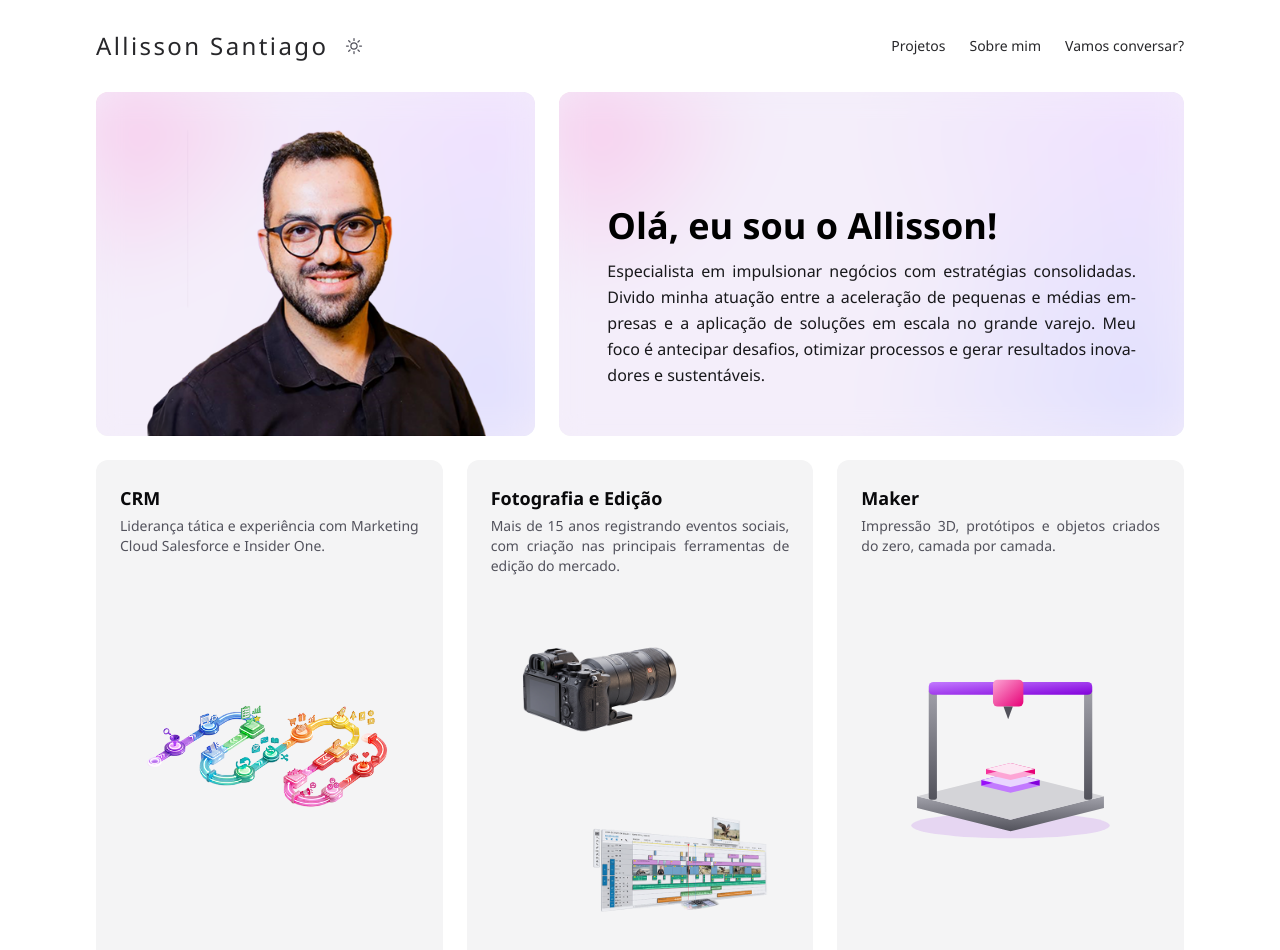
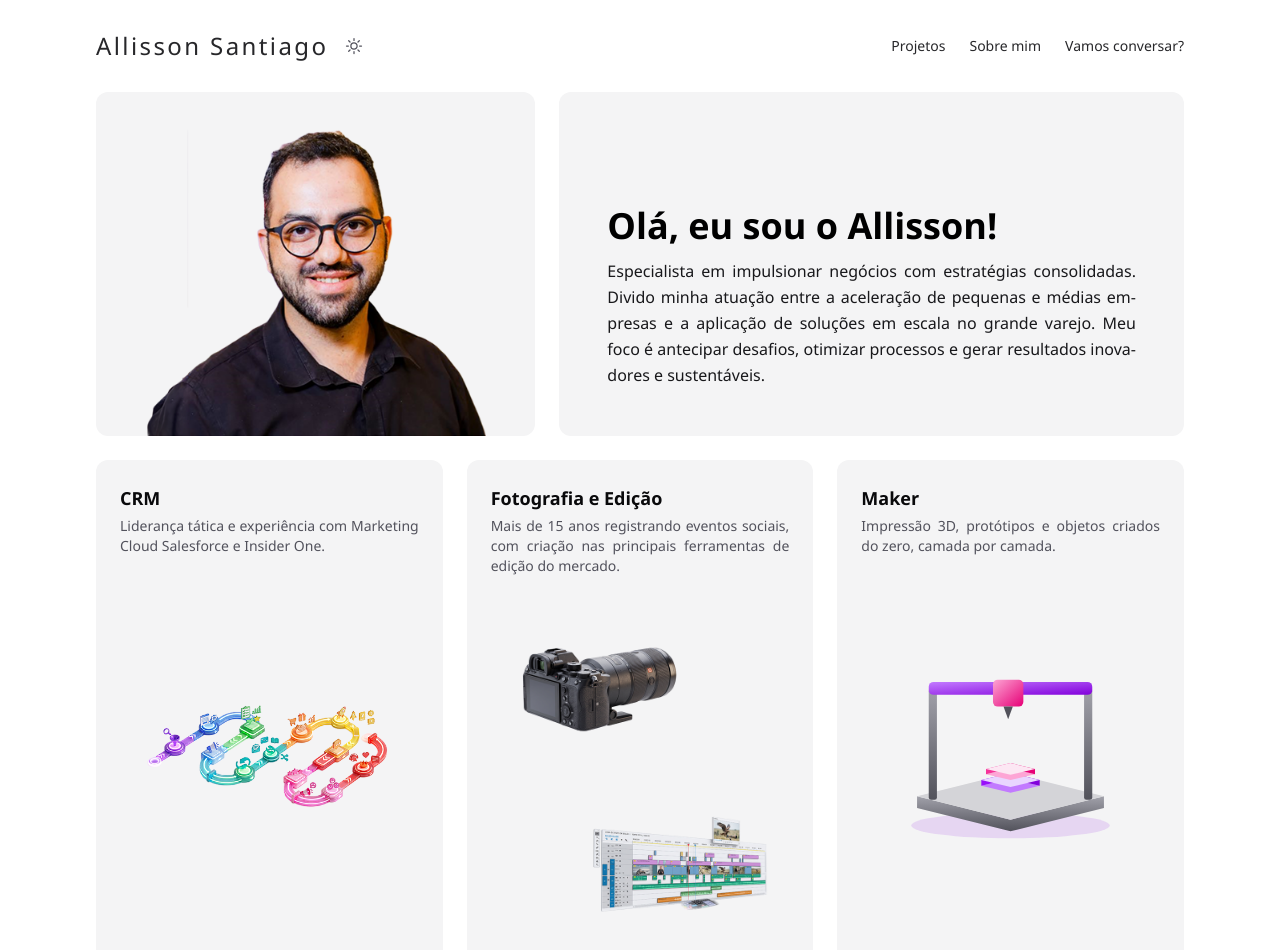
Before and after one commit to santiagoallisson/allissonsantiago, a website: page index.html in a window 1280 px wide. Shown: the top 950 px of the page. Drawn offline with Linux system fonts and the light colour scheme.

Commit message:
Blocos em cinza liso (padrão do cartão CRM) em todo o site, nos temas claro e escuro
Co-Authored-By: Claude Sonnet 5.5 <noreply@anthropic.com>
Claude-Session: https://claude.ai/code/session_01UuSEMr6LZVpMnsveEEvaTC

```diff
--- a/assets/site.css
+++ b/assets/site.css
@@ -9,13 +9,7 @@
   --brand-700: #8200db;   /* purple-700: botões e destaques */
   --brand-600: #9810fa;   /* purple-600: hover */
   --brand-400: #c27aff;   /* purple-400: destaques no modo escuro */
-  --brand-100: #f3e8ff;   /* purple-100: véu sobre o brilho */
-  --brand-900: #59168b;   /* purple-900: véu no modo escuro */
 
-  /* Brilho (glow) dos cartões */
-  --glow-pink: #fda5d5;   /* pink-300 */
-  --glow-indigo: #c7d2fe; /* indigo-200 */
-  --glow-purple: #e9d5ff; /* purple-200 */
 
   /* Superfícies e texto (zinc) */
   --surface: #f4f4f5;     /* zinc-100 */
@@ -36,8 +30,6 @@
 }
 
 .dark {
-  --glow-indigo: rgb(129 140 248 / 0.5);
-  --glow-purple: rgb(192 132 252 / 0.5);
   --surface: #18181b;     /* zinc-900 */
   --surface-hover: #27272a;
   --page: #09090b;        /* zinc-950 */
@@ -63,35 +55,11 @@ body {
 /* Descrições curtas dos cartões: justificadas, sem quebrar palavras */
 .justify.justify-card { hyphens: manual; -webkit-hyphens: manual; }
 
-/* Cartão com brilho: substitui os 4 elementos de blur repetidos em cada bloco */
-.glow {
+/* Painel: bloco de superfície lisa (cinza do cartão CRM) usado em todo o site */
+.panel {
   position: relative;
-  isolation: isolate;
   overflow: hidden;
   background-color: var(--surface);
-}
-.glow::before,
-.glow::after {
-  content: "";
-  position: absolute;
-  inset: 0;
-  z-index: -1;
-  pointer-events: none;
-}
-.glow::before {
-  background:
-    radial-gradient(18rem 18rem at 0% 0%, var(--glow-pink), transparent 70%),
-    radial-gradient(28rem 28rem at 100% 100%, var(--glow-indigo), transparent 70%),
-    radial-gradient(28rem 28rem at 100% 0%, var(--glow-purple), transparent 70%);
-  filter: blur(24px);
-}
-.glow::after {
-  background: rgb(243 232 255 / 0.5);
-  -webkit-backdrop-filter: blur(12px);
-  backdrop-filter: blur(12px);
-}
-.dark .glow::after {
-  background: rgb(89 22 139 / 0.75);
 }
 
 /* Animação da página em construção (respeita preferência de movimento reduzido) */
--- a/index.html
+++ b/index.html
@@ -70,14 +70,14 @@
 
         <div class="grid grid-cols-1 gap-6 md:grid-cols-12">
           <!-- Foto -->
-          <div class="glow col-span-1 flex items-end justify-center rounded-xl p-6 md:col-span-5">
+          <div class="panel col-span-1 flex items-end justify-center rounded-xl p-6 md:col-span-5">
             <div class="relative h-64 w-full overflow-hidden md:h-80 -mb-6">
               <img src="assets/photo.png" alt="Retrato de Allisson Santiago, de óculos e barba, sorrindo" width="513" height="400" fetchpriority="high" class="absolute bottom-0 left-1/2 h-full w-auto -translate-x-1/2 object-cover" />
             </div>
           </div>
 
           <!-- Apresentação -->
-          <section class="glow col-span-1 flex flex-col rounded-xl p-8 md:col-span-7 md:p-12" aria-labelledby="intro-title">
+          <section class="panel col-span-1 flex flex-col rounded-xl p-8 md:col-span-7 md:p-12" aria-labelledby="intro-title">
             <div class="mt-auto">
               <h1 id="intro-title" class="text-4xl font-semibold text-black dark:text-white">Olá, eu sou o Allisson!</h1>
               <p class="justify mt-3 leading-relaxed text-zinc-900 dark:text-zinc-200">
@@ -108,7 +108,7 @@
           </a>
 
           <!-- Contato -->
-          <section id="contact" class="glow col-span-1 flex flex-col rounded-xl px-8 py-16 md:col-span-12 md:px-12 md:py-20" aria-labelledby="contact-title">
+          <section id="contact" class="panel col-span-1 flex flex-col rounded-xl px-8 py-16 md:col-span-12 md:px-12 md:py-20" aria-labelledby="contact-title">
             <div class="mx-auto mt-auto max-w-md">
               <h2 id="contact-title" class="text-4xl font-semibold text-black dark:text-white">Vamos conversar?</h2>
               <p class="justify mt-3 leading-relaxed text-zinc-900 dark:text-zinc-200">
```
Also changed, not shown: DESIGN.md (+1 -3 lines), em-construcao.html (+1 -1 lines).
